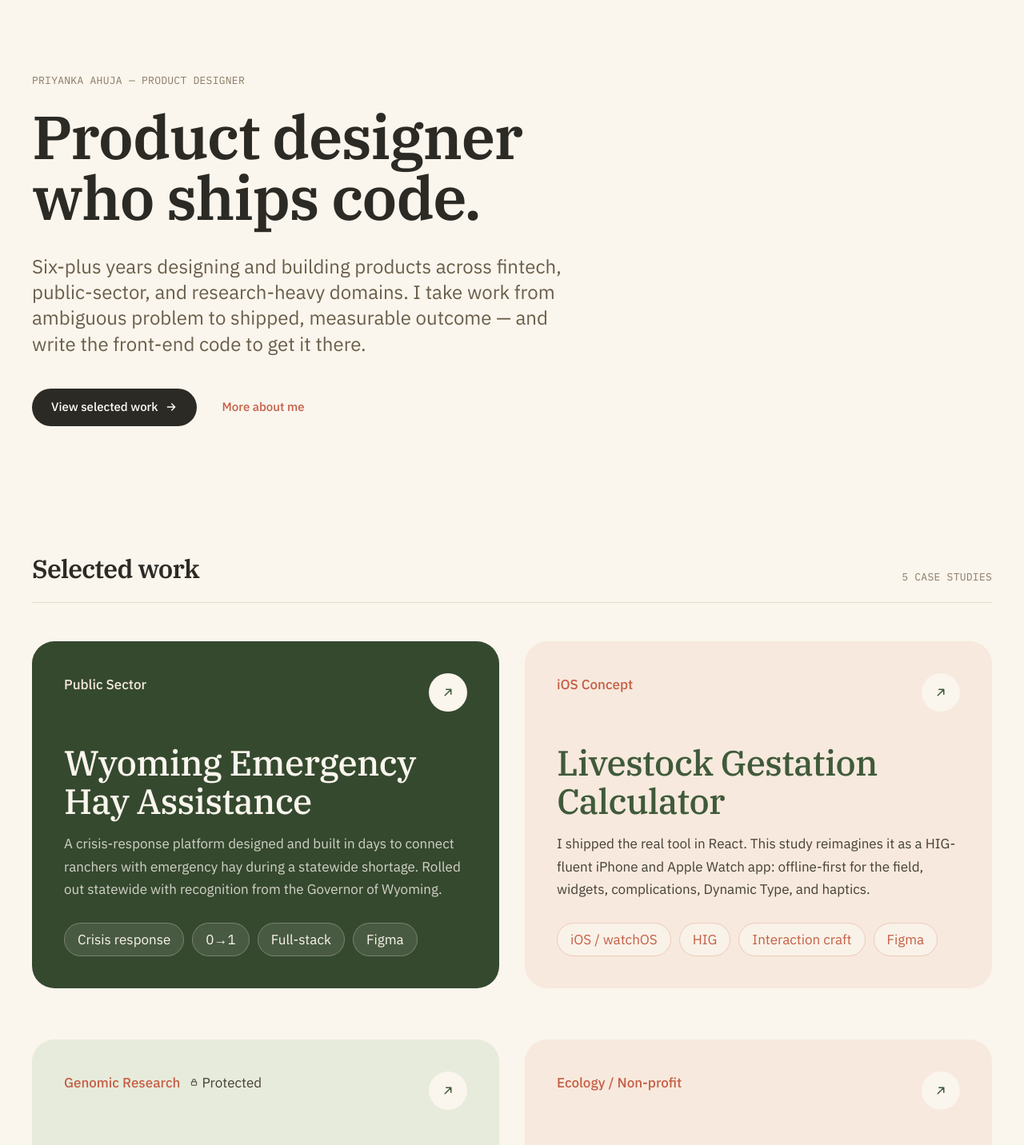
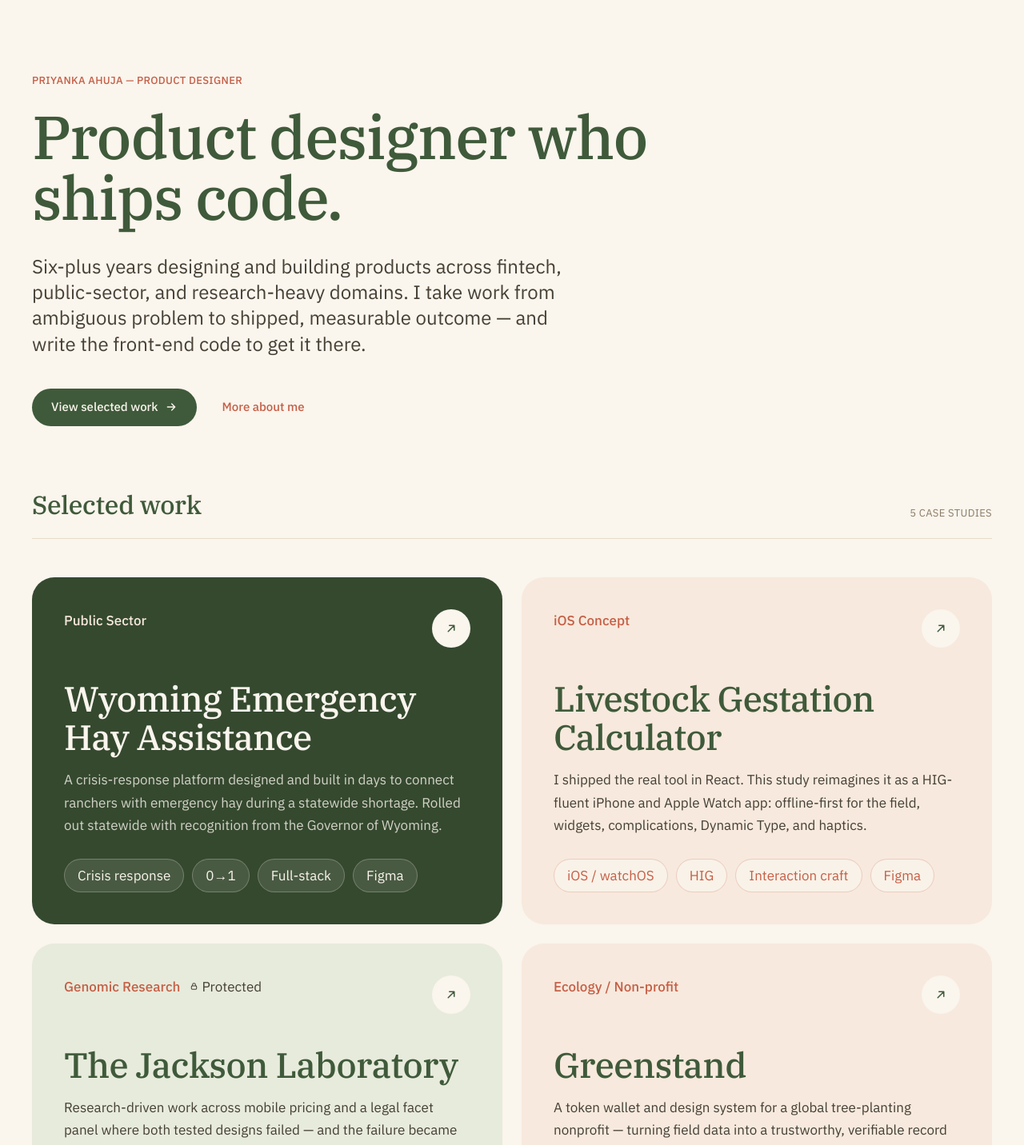
Before and after one commit to Priyankaahuja01/portfolio, a Next.js app: page / in a window 1280 px wide. Shown: the part 100-1532 px from the top of the page at 80% size. Built offline with nearby package versions, Linux system fonts and the light colour scheme.

Commit message:
style: apply warm theme to hero and scaffold pages

```diff
--- a/app/about/page.tsx
+++ b/app/about/page.tsx
@@ -11,14 +11,14 @@ export default function AboutPage() {
   return (
     <section className="py-16 sm:py-24">
       <Container>
-        <p className="font-mono text-eyebrow uppercase text-muted">About</p>
-        <h1 className="mt-6 max-w-[20ch] text-4xl font-semibold text-ink">
+        <p className="text-eyebrow uppercase tracking-wide text-accent">About</p>
+        <h1 className="mt-6 max-w-[20ch] font-serif text-4xl text-forest">
           I design products and build the code that ships them.
         </h1>
 
         {/* Scaffold — real About copy lands in the next chunk. */}
         <div className="mt-16 rounded-2xl border border-dashed border-line-strong bg-surface p-8">
-          <p className="font-mono text-eyebrow uppercase text-muted">
+          <p className="text-eyebrow uppercase tracking-wide text-muted">
             Scaffold
           </p>
           <p className="mt-3 max-w-prose text-base text-muted-strong">
--- a/app/not-found.tsx
+++ b/app/not-found.tsx
@@ -5,16 +5,18 @@ export default function NotFound() {
   return (
     <section className="py-24 sm:py-32">
       <Container>
-        <p className="font-mono text-eyebrow uppercase text-muted">Error 404</p>
-        <h1 className="mt-6 max-w-[16ch] text-4xl font-semibold text-ink">
+        <p className="text-eyebrow uppercase tracking-wide text-accent">
+          Error 404
+        </p>
+        <h1 className="mt-6 max-w-[16ch] font-serif text-4xl text-forest">
           This page wandered off.
         </h1>
-        <p className="mt-6 max-w-prose text-lg text-muted-strong">
+        <p className="mt-6 max-w-prose text-lg text-ink-soft">
           The page you&rsquo;re looking for doesn&rsquo;t exist or has moved.
         </p>
         <Link
           href="/"
-          className="mt-10 inline-flex items-center gap-2 rounded-full bg-ink px-6 py-3 text-sm font-medium text-white transition-colors hover:bg-ink-soft"
+          className="mt-10 inline-flex items-center gap-2 rounded-full bg-forest px-6 py-3 text-sm font-medium text-cream transition-colors hover:bg-forest-deep"
         >
           Back home
         </Link>
--- a/app/page.tsx
+++ b/app/page.tsx
@@ -7,15 +7,15 @@ export default function Home() {
   return (
     <>
       {/* Hero */}
-      <section className="pb-16 pt-20 sm:pt-28 lg:pt-32">
+      <section className="pb-20 pt-20 sm:pt-28 lg:pt-32">
         <Container width="wide">
-          <p className="font-mono text-eyebrow uppercase text-muted">
+          <p className="text-eyebrow font-medium uppercase tracking-wide text-accent">
             Priyanka Ahuja — Product Designer
           </p>
-          <h1 className="mt-6 max-w-[16ch] text-display font-semibold text-ink">
+          <h1 className="mt-6 max-w-[18ch] font-serif text-display text-forest">
             Product designer who ships code.
           </h1>
-          <p className="mt-8 max-w-2xl text-xl text-muted-strong">
+          <p className="mt-8 max-w-2xl text-xl text-ink-soft">
             Six-plus years designing and building products across fintech,
             public-sector, and research-heavy domains. I take work from
             ambiguous problem to shipped, measurable outcome — and write the
@@ -24,7 +24,7 @@ export default function Home() {
           <div className="mt-10 flex flex-wrap items-center gap-x-8 gap-y-4">
             <Link
               href="/#work"
-              className="inline-flex items-center gap-2 rounded-full bg-ink px-6 py-3 text-sm font-medium text-white transition-colors hover:bg-ink-soft"
+              className="inline-flex items-center gap-2 rounded-full bg-forest px-6 py-3 text-sm font-medium text-cream transition-colors hover:bg-forest-deep"
             >
               View selected work
               <svg
@@ -52,18 +52,16 @@ export default function Home() {
       </section>
 
       {/* Selected work */}
-      <section id="work" className="scroll-mt-24 py-16 sm:py-24">
+      <section id="work" className="scroll-mt-24 pb-8">
         <Container width="wide">
           <div className="flex items-end justify-between border-b border-line pb-6">
-            <h2 className="text-2xl font-semibold tracking-tight text-ink">
-              Selected work
-            </h2>
-            <p className="font-mono text-eyebrow uppercase text-muted">
+            <h2 className="font-serif text-2xl text-forest">Selected work</h2>
+            <p className="text-eyebrow uppercase tracking-wide text-muted">
               {caseStudies.length} case studies
             </p>
           </div>
 
-          <div className="mt-12 grid grid-cols-1 gap-x-8 gap-y-16 md:grid-cols-2">
+          <div className="mt-12 grid grid-cols-1 items-stretch gap-6 md:grid-cols-2">
             {caseStudies.map((study) => (
               <CaseStudyCard key={study.slug} study={study} />
             ))}
--- a/app/resume/page.tsx
+++ b/app/resume/page.tsx
@@ -10,8 +10,8 @@ export default function ResumePage() {
   return (
     <section className="py-16 sm:py-24">
       <Container>
-        <p className="font-mono text-eyebrow uppercase text-muted">Résumé</p>
-        <h1 className="mt-6 max-w-[20ch] text-4xl font-semibold text-ink">
+        <p className="text-eyebrow uppercase tracking-wide text-accent">Resume</p>
+        <h1 className="mt-6 max-w-[20ch] font-serif text-4xl text-forest">
           Priyanka Ahuja
         </h1>
         <p className="mt-4 text-xl text-muted-strong">
@@ -21,7 +21,7 @@ export default function ResumePage() {
         {/* Scaffold — replace with rendered résumé + PDF download in the next chunk.
             PDF: /public/Priyanka_Resume_July 20th 2026.pdf (Pri to supply). */}
         <div className="mt-16 rounded-2xl border border-dashed border-line-strong bg-surface p-8">
-          <p className="font-mono text-eyebrow uppercase text-muted">
+          <p className="text-eyebrow uppercase tracking-wide text-muted">
             Scaffold
           </p>
           <p className="mt-3 max-w-prose text-base text-muted-strong">
--- a/app/work/[slug]/page.tsx
+++ b/app/work/[slug]/page.tsx
@@ -36,30 +36,30 @@ export default async function CaseStudyPage({
       <Container>
         <Link
           href="/#work"
-          className="font-mono text-eyebrow uppercase text-muted transition-colors hover:text-ink"
+          className="text-eyebrow uppercase tracking-wide text-muted transition-colors hover:text-accent"
         >
           ← All work
         </Link>
 
         <div className="mt-8 flex flex-wrap items-center gap-x-4 gap-y-2">
-          <span className="font-mono text-eyebrow uppercase text-muted">
-            {study.index}
+          <span className="text-eyebrow font-medium uppercase tracking-wide text-accent">
+            {study.category}
           </span>
-          <span className="font-mono text-eyebrow uppercase text-muted">
+          <span className="text-eyebrow uppercase tracking-wide text-muted">
             {study.role} · {study.year}
           </span>
         </div>
 
-        <h1 className="mt-4 max-w-[18ch] text-4xl font-semibold text-ink">
+        <h1 className="mt-4 max-w-[18ch] font-serif text-4xl text-forest">
           {study.title}
         </h1>
-        <p className="mt-6 max-w-2xl text-xl text-muted-strong">
+        <p className="mt-6 max-w-2xl text-xl text-ink-soft">
           {study.summary}
         </p>
 
         {/* Scaffold notice — real MDX case-study content lands in the next chunk. */}
         <div className="mt-16 rounded-2xl border border-dashed border-line-strong bg-surface p-8">
-          <p className="font-mono text-eyebrow uppercase text-muted">
+          <p className="text-eyebrow uppercase tracking-wide text-muted">
             Scaffold
           </p>
           <p className="mt-3 max-w-prose text-base text-muted-strong">
```
